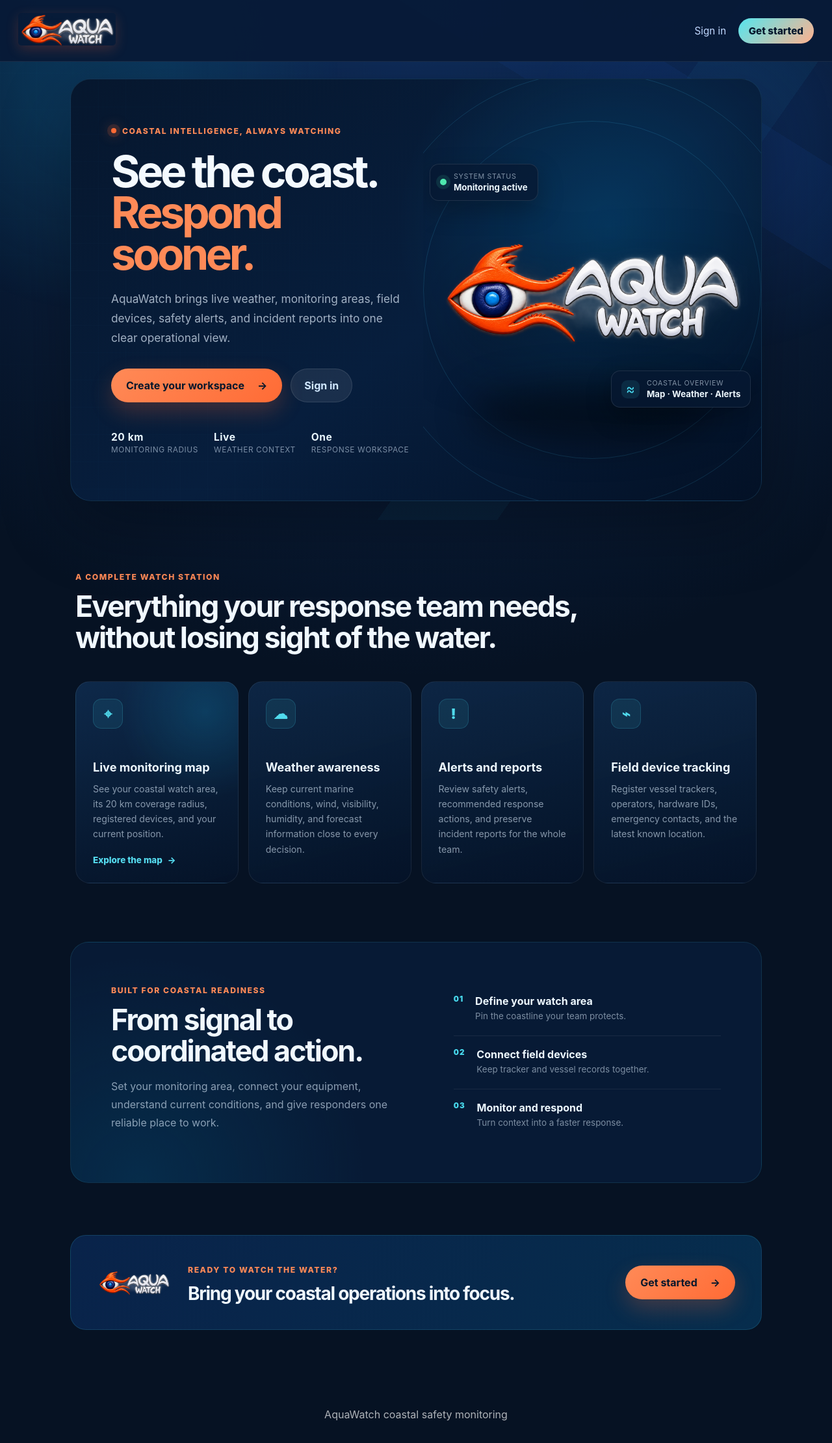
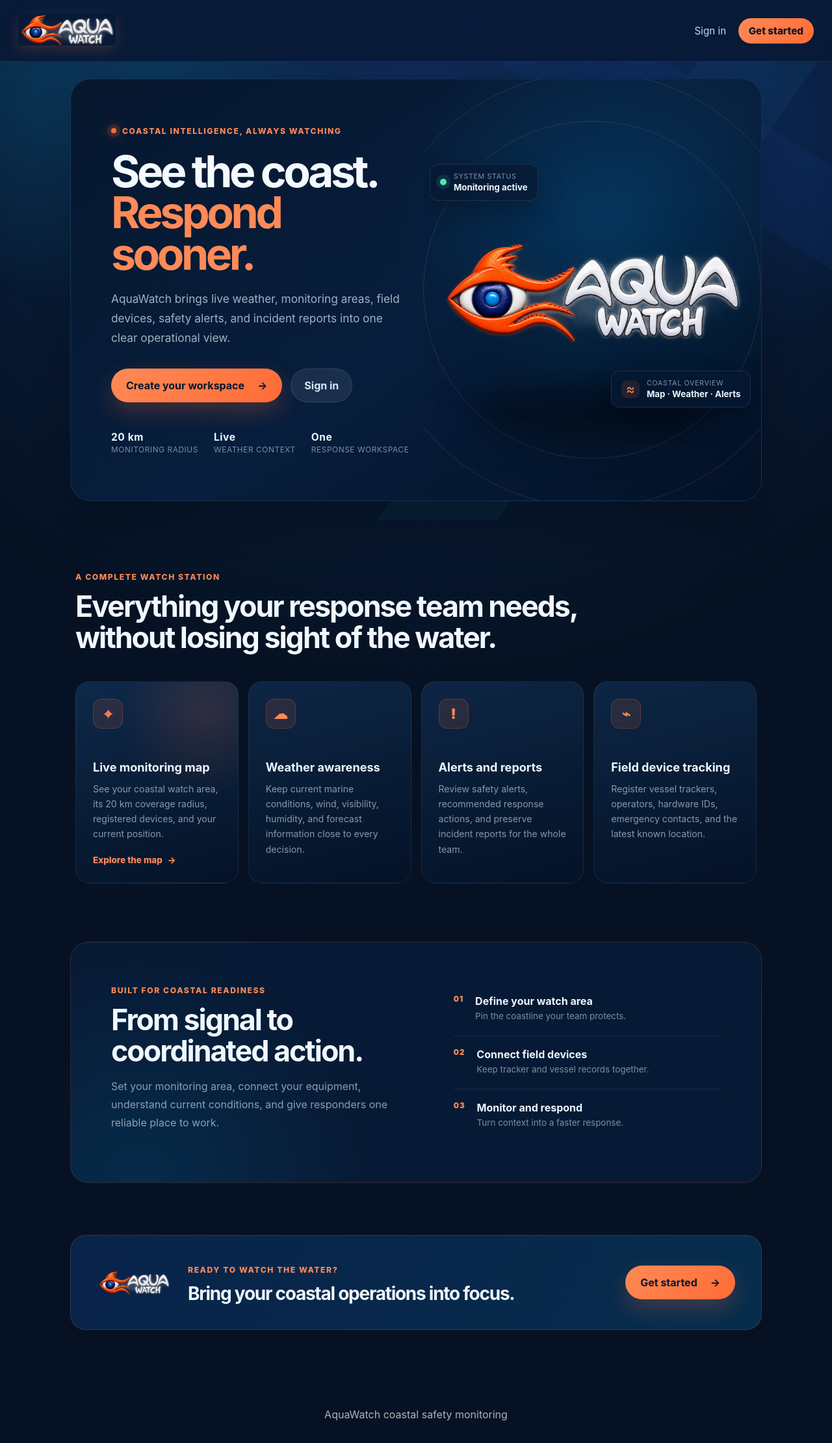
Before and after one commit to maeven-tapa/aquawatch, a Django app: page / in a window 1280 px wide. Shown: the whole page at 65% size. Run offline with Django 5.2, Linux system fonts and the light colour scheme.

Commit message:
patch 13

```diff
--- a/aquawatch/aquawatch_app/static/aquawatch_app/styles.css
+++ b/aquawatch/aquawatch_app/static/aquawatch_app/styles.css
@@ -587,7 +587,7 @@ label {
 .brand a { display: inline-flex; align-items: center; gap: 10px; font-size: 1.18rem; letter-spacing: -.02em; }
 .brand a > img { display: block; width: 150px; height: 50px; border-radius: 5px; object-fit: cover; object-position: center; box-shadow: 0 6px 20px rgba(255,107,53,.2); }
 .brand a > span > span { color: #ff8a57; }
-.site-nav .nav-cta { margin-left: 14px; padding: 10px 16px; border-radius: 999px; color: #03172c; background: linear-gradient(135deg,#55e6ef,#ffb18e); font-weight: 800; }
+.site-nav .nav-cta { margin-left: 14px; padding: 10px 16px; border-radius: 999px; color: #03172c; background: linear-gradient(135deg,#ff8a57,#ff6b35); font-weight: 800; }
 .landing-page { margin-top: -6px; }
 .landing-hero { position: relative; display: grid; grid-template-columns: 1.02fr .98fr; min-height: 650px; overflow: hidden; border: 1px solid rgba(102,214,255,.12); border-radius: 32px; background: radial-gradient(circle at 78% 35%,rgba(0,174,255,.17),transparent 35%),linear-gradient(145deg,#06172e 0%,#071e3d 55%,#031126 100%); box-shadow: 0 34px 110px rgba(0,0,0,.3); }
 .landing-hero::before { content:""; position:absolute; inset:0; pointer-events:none; opacity:.22; background-image:linear-gradient(rgba(89,209,255,.08) 1px,transparent 1px),linear-gradient(90deg,rgba(89,209,255,.08) 1px,transparent 1px); background-size:42px 42px; mask-image:linear-gradient(90deg,#000,transparent 72%); }
@@ -607,7 +607,7 @@ label {
 .hero-visual { position:relative; display:grid; place-items:center; min-height:560px; overflow:hidden; }
 .hero-visual::after { content:""; position:absolute; width:72%; height:14%; bottom:14%; border-radius:50%; background:rgba(0,0,0,.42); filter:blur(28px); }
 .hero-visual > img { position:relative; z-index:1; width:min(92%,620px); aspect-ratio:3 / 2; object-fit:cover; border-radius:24px; filter:drop-shadow(0 28px 50px rgba(0,0,0,.28)); }
-.hero-orbit { position:absolute; border:1px solid rgba(66,210,255,.15); border-radius:50%; }
+.hero-orbit { position:absolute; border:1px solid rgba(255,138,87,.17); border-radius:50%; }
 .orbit-one { width:520px; height:520px; }
 .orbit-two { width:670px; height:670px; }
 .hero-float-card { position:absolute; z-index:3; display:flex; align-items:center; gap:11px; padding:12px 15px; border:1px solid rgba(255,255,255,.1); border-radius:14px; color:#eef9ff; background:rgba(7,25,51,.78); box-shadow:0 14px 38px rgba(0,0,0,.26); backdrop-filter:blur(12px); }
@@ -617,27 +617,27 @@ label {
 .hero-float-top { top:20%; left:2%; }
 .hero-float-bottom { right:3%; bottom:22%; }
 .live-dot { width:10px; height:10px; border-radius:50%; background:#4ee8ae; box-shadow:0 0 0 6px rgba(78,232,174,.11); }
-.wave-icon { display:grid; place-items:center; width:28px; height:28px; border-radius:9px; color:#48d9ef; background:rgba(72,217,239,.1); font-size:1.3rem; }
+.wave-icon { display:grid; place-items:center; width:28px; height:28px; border-radius:9px; color:#ff8a57; background:rgba(255,107,53,.12); font-size:1.3rem; }
 .landing-section { padding:105px 8px 90px; }
 .section-intro { max-width:780px; margin-bottom:42px; }
 .section-intro h2,.mission-panel h2,.landing-cta h2 { margin:13px 0 0; color:#f0f8ff; font-size:clamp(2rem,3.5vw,3.4rem); line-height:1.08; letter-spacing:-.045em; }
 .feature-grid { display:grid; grid-template-columns:repeat(4,1fr); gap:15px; }
 .feature-card { position:relative; min-height:300px; padding:26px; overflow:hidden; border:1px solid rgba(255,255,255,.07); border-radius:22px; background:linear-gradient(165deg,rgba(15,44,78,.78),rgba(5,19,40,.92)); transition:transform .22s,border-color .22s; }
-.feature-card:hover { transform:translateY(-5px); border-color:rgba(72,216,239,.35); }
-.feature-icon { display:grid; place-items:center; width:46px; height:46px; border:1px solid rgba(72,216,239,.18); border-radius:13px; color:#50dbed; background:rgba(72,216,239,.09); font-size:1.35rem; font-weight:900; }
+.feature-card:hover { transform:translateY(-5px); border-color:rgba(255,107,53,.38); }
+.feature-icon { display:grid; place-items:center; width:46px; height:46px; border:1px solid rgba(255,107,53,.24); border-radius:13px; color:#ff8a57; background:rgba(255,107,53,.12); font-size:1.35rem; font-weight:900; }
 .feature-card h3 { margin:48px 0 11px; color:#edf8ff; font-size:1.13rem; }
 .feature-card p { margin:0; color:rgba(220,236,252,.6); font-size:.88rem; line-height:1.65; }
-.feature-card a { display:inline-flex; gap:8px; margin-top:20px; color:#55dbef; text-decoration:none; font-size:.84rem; font-weight:800; }
-.feature-map { background:radial-gradient(circle at 80% 15%,rgba(18,171,229,.19),transparent 40%),linear-gradient(165deg,rgba(15,44,78,.9),rgba(5,19,40,.95)); }
-.mission-panel { display:grid; grid-template-columns:1fr .9fr; gap:70px; padding:62px; border:1px solid rgba(85,219,239,.12); border-radius:28px; background:radial-gradient(circle at 10% 100%,rgba(0,163,218,.13),transparent 34%),#071a35; }
+.feature-card a { display:inline-flex; gap:8px; margin-top:20px; color:#ff8a57; text-decoration:none; font-size:.84rem; font-weight:800; }
+.feature-map { background:radial-gradient(circle at 80% 15%,rgba(255,107,53,.15),transparent 40%),linear-gradient(165deg,rgba(15,44,78,.9),rgba(5,19,40,.95)); }
+.mission-panel { display:grid; grid-template-columns:1fr .9fr; gap:70px; padding:62px; border:1px solid rgba(255,107,53,.18); border-radius:28px; background:radial-gradient(circle at 10% 100%,rgba(0,163,218,.13),transparent 34%),#071a35; }
 .mission-panel > div > p { max-width:570px; color:rgba(220,236,252,.62); line-height:1.75; }
 .mission-steps { display:grid; gap:0; margin:0; padding:0; list-style:none; }
 .mission-steps li { display:flex; gap:18px; padding:18px 0; border-bottom:1px solid rgba(255,255,255,.07); }
 .mission-steps li:last-child { border:0; }
-.mission-steps li > span { color:#48d9ed; font-size:.72rem; font-weight:900; letter-spacing:.08em; }
+.mission-steps li > span { color:#ff8a57; font-size:.72rem; font-weight:900; letter-spacing:.08em; }
 .mission-steps strong { color:#edf8ff; }
 .mission-steps p { margin:5px 0 0; color:rgba(220,236,252,.55); font-size:.84rem; }
-.landing-cta { position:relative; display:grid; grid-template-columns:auto 1fr auto; align-items:center; gap:26px; margin:80px 0 32px; padding:34px 40px; overflow:hidden; border:1px solid rgba(85,219,239,.15); border-radius:24px; background:linear-gradient(120deg,#09234a,#062d4d); }
+.landing-cta { position:relative; display:grid; grid-template-columns:auto 1fr auto; align-items:center; gap:26px; margin:80px 0 32px; padding:34px 40px; overflow:hidden; border:1px solid rgba(255,107,53,.2); border-radius:24px; background:linear-gradient(120deg,#09234a,#062d4d); }
 .landing-cta > img { width:114px; height:76px; object-fit:cover; border-radius:8px; }
 .landing-cta h2 { font-size:1.75rem; }
 body.theme-light .landing-hero,body.theme-light .mission-panel,body.theme-light .landing-cta { color:#eef8ff; }
```
Also changed, not shown: 1 other file.
